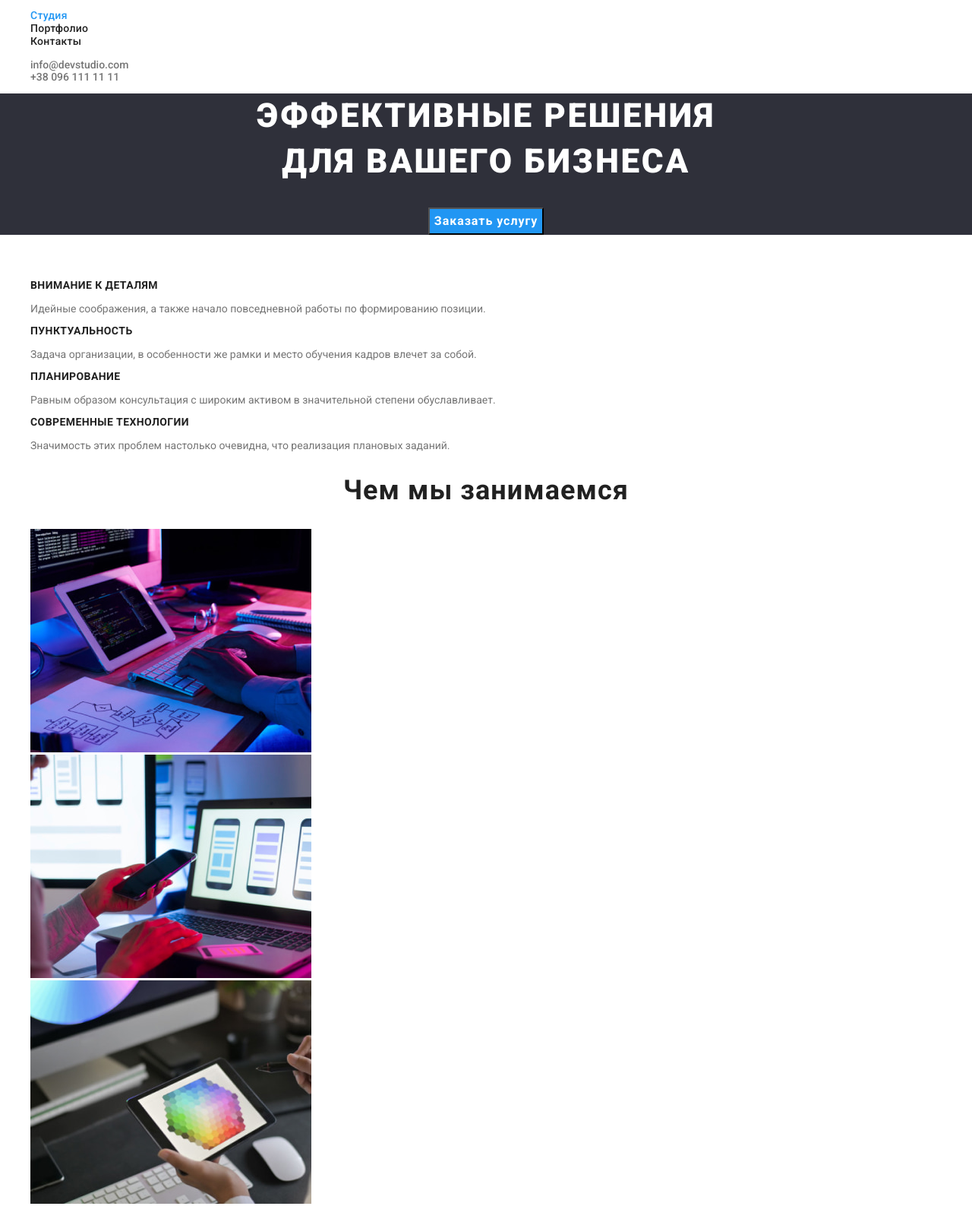
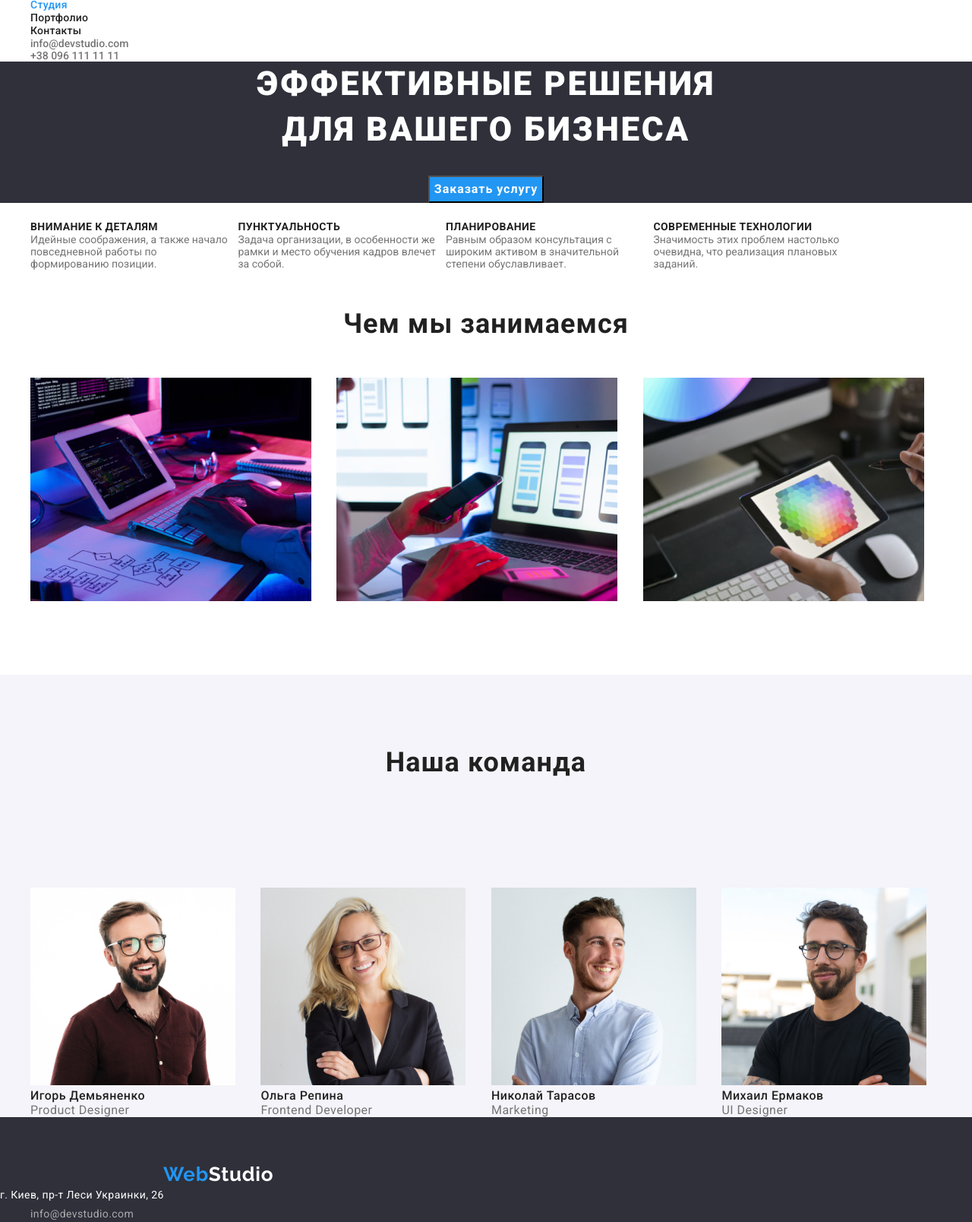
Before and after one commit to DiChag/goit-markup-hw-02, a plain HTML site: page index.html in a window 1280 px wide. Shown: the part 33-1641 px from the top of the page at 76% size. Drawn offline with nearby package versions, Linux system fonts and the light colour scheme.

Commit message:
litle-margins-and-padding

```diff
--- a/css/styles.css
+++ b/css/styles.css
@@ -17,8 +17,17 @@ body {
 ul {
   list-style: none;
 }
-
-/* LOGO */
+h1,
+h2,
+h3,
+h4,
+h5,
+h6,
+p,
+ul {
+  margin: 0%;
+}
+/* LOGO Header*/
 
 .logo {
   font-family: Raleway, cursive;
@@ -99,6 +108,11 @@ ul {
 .features {
   visibility: hidden;
 }
+.li-ftrs {
+  width: 270px;
+  display: inline-block;
+  display: flexbox;
+}
 .features-title {
   font-weight: 700;
   line-height: 1.14;
@@ -110,13 +124,21 @@ ul {
 
 /* What are we doing */
 
+.what-are-we-doing {
+  padding-bottom: 94px;
+}
 .what-are-we-doing .title {
+  padding: 50px;
   font-weight: 700;
   font-size: 36px;
   line-height: 1.17;
   text-align: center;
   letter-spacing: 0.03em;
   color: var(--light-black-text);
+}
+.img-list {
+  display: inline-block;
+  margin-right: 30px;
 }
 
 /* Team */
@@ -137,9 +159,6 @@ ul {
 
   color: var(--light-black-text);
 }
-.ul-team {
-  margin: 0;
-}
 .team > h2 {
   font-weight: 700;
   font-size: 36px;
@@ -150,6 +169,11 @@ ul {
 }
 .team {
   background-color: var(--secondary-backgrounds);
+}
+.li-team {
+  padding-right: 30px;
+  display: inline-block;
+  display: flexbox;
 }
 .name-team {
   font-weight: 500;
--- a/index.html
+++ b/index.html
@@ -4,7 +4,7 @@
     <meta charset="UTF-8" />
     <meta http-equiv="X-UA-Compatible" content="IE=edge" />
     <meta name="viewport" content="width=device-width, initial-scale=1.0" />
-    <title>Document</title>
+    <title>Студия</title>
     <link
       rel="stylesheet"
       href="https://cdn.jsdelivr.net/npm/modern-normalize@1.1.0/modern-normalize.min.css"
@@ -46,7 +46,7 @@
       <section>
         <h2 class="features">Особенности</h2>
         <ul>
-          <li>
+          <li class="li-ftrs">
             <h3 class="features-title">Внимание к деталям</h3>
             <p>
               Идейные соображения, а также начало повседневной работы по формированию
@@ -54,7 +54,7 @@
             </p>
           </li>
 
-          <li>
+          <li class="li-ftrs">
             <h3 class="features-title">Пунктуальность</h3>
             <p>
               Задача организации, в особенности же рамки и место обучения кадров влечет за
@@ -62,7 +62,7 @@
             </p>
           </li>
 
-          <li>
+          <li class="li-ftrs">
             <h3 class="features-title">Планирование</h3>
             <p>
               Равным образом консультация с широким активом в значительной степени
@@ -70,7 +70,7 @@
             </p>
           </li>
 
-          <li>
+          <li class="li-ftrs">
             <h3 class="features-title">Современные технологии</h3>
             <p>
               Значимость этих проблем настолько очевидна, что реализация плановых заданий.
@@ -83,7 +83,7 @@
       <section class="what-are-we-doing">
         <h2 class="title">Чем мы занимаемся</h2>
         <ul>
-          <li>
+          <li class="img-list">
             <img
               src="./images/what-are-we-doing/img-1.jpg"
               alt="keyboard"
@@ -92,7 +92,7 @@
             />
           </li>
 
-          <li>
+          <li class="img-list">
             <img
               src="./images/what-are-we-doing/img-2.jpg"
               alt="mobile"
@@ -101,7 +101,7 @@
             />
           </li>
 
-          <li>
+          <li class="img-list">
             <img
               src="./images/what-are-we-doing/img-3.jpg"
               alt="tablet"
@@ -116,8 +116,8 @@
       <section class="team">
         <div class="container">
           <h2 class="title">Наша команда</h2>
-          <ul class="ul-team">
-            <li>
+          <ul>
+            <li class="li-team">
               <img
                 src="./images/team-section/img-4.jpg"
                 alt="Product Designer"
@@ -128,7 +128,7 @@
               <p class="skill" lang="en">Product Designer</p>
             </li>
 
-            <li>
+            <li class="li-team">
               <img
                 src="./images/team-section/img-5.jpg"
                 alt="Frontend Developer"
@@ -139,7 +139,7 @@
               <p class="skill" lang="en">Frontend Developer</p>
             </li>
 
-            <li>
+            <li class="li-team">
               <img
                 src="./images/team-section/img-6.jpg"
                 alt="Marketing"
@@ -150,7 +150,7 @@
               <p class="skill" lang="en">Marketing</p>
             </li>
 
-            <li>
+            <li class="li-team">
               <img
                 src="./images/team-section/img-7.jpg"
                 alt="UI Designer"
```
Also changed, not shown: box.html (+4 -0 lines), portfolio.html (+1 -1 lines).
